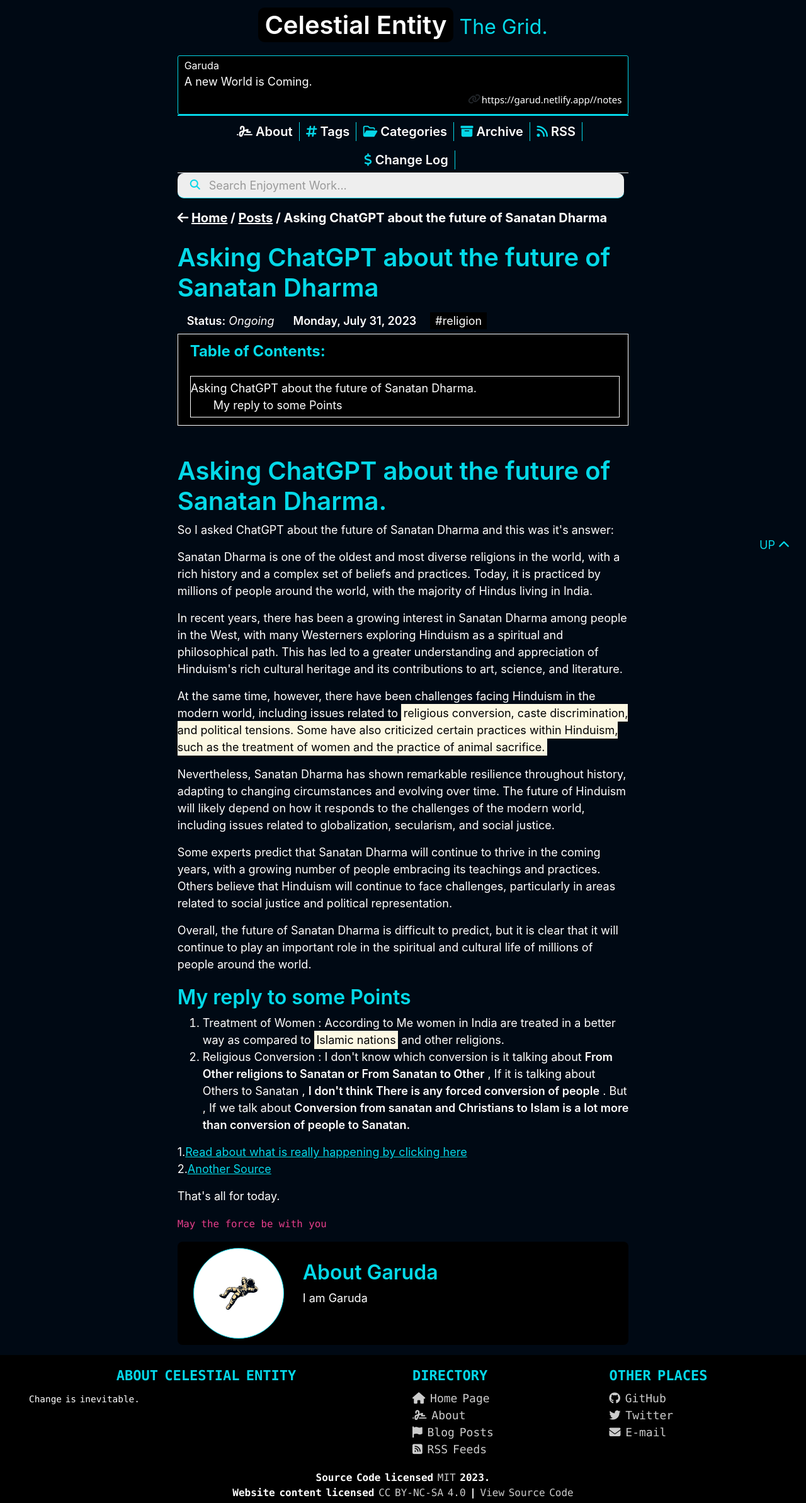
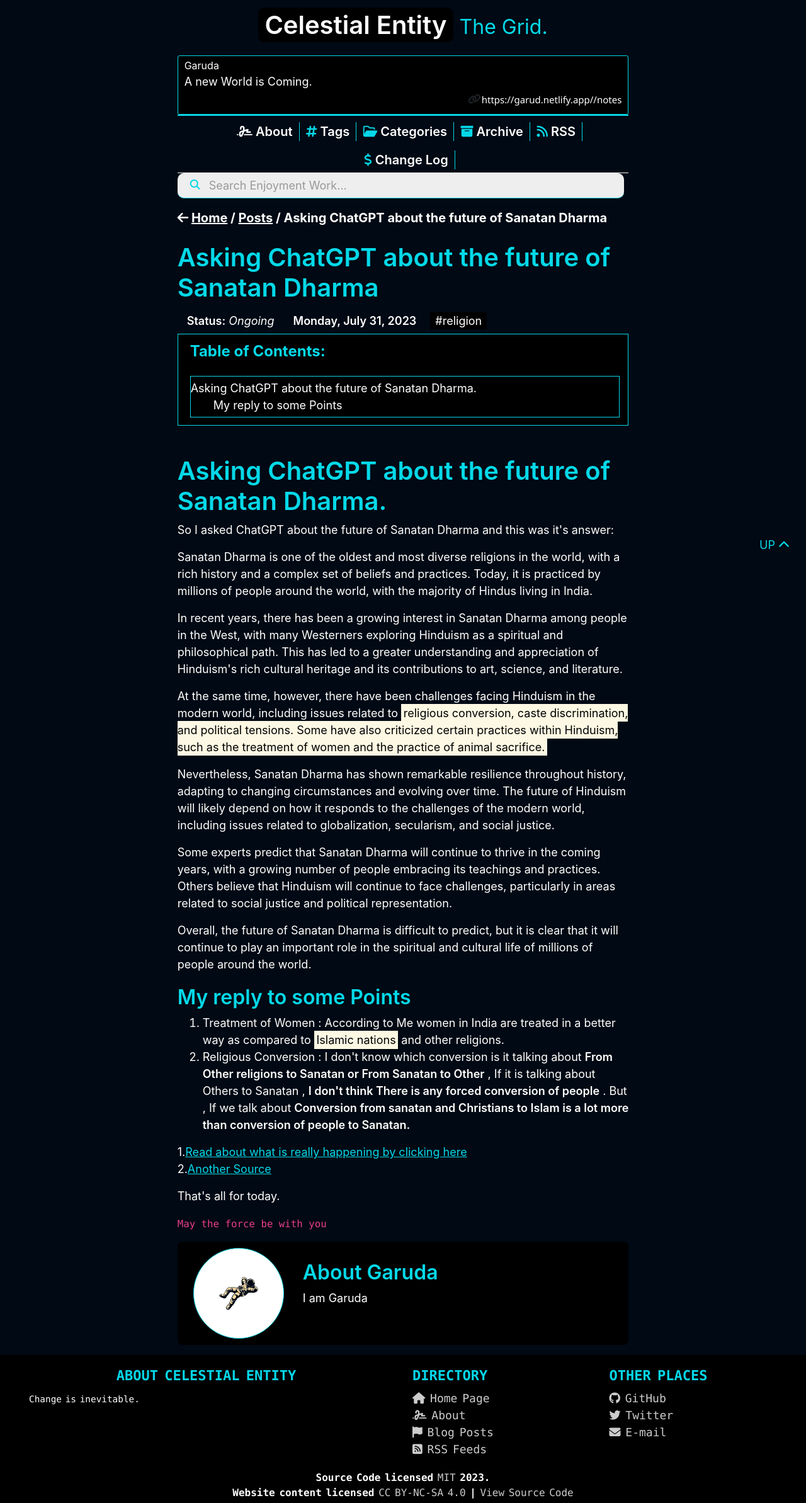
Before and after one commit to stardoom4/blog, a Jekyll site: the page built from _posts/2023-07-31-asking-chatgpt-about-future-of-sanatana-dharm.md, in a window 1280 px wide. Shown: the whole page at 63% size. Built offline with Jekyll 4.4.1, drawn with Linux system fonts in a browser that asks for light colours; nearby versions of some CDN libraries; the table of contents is made by our own code.

Commit message:
Update toc.css

```diff
--- a/assets/css/toc.css
+++ b/assets/css/toc.css
@@ -2,7 +2,7 @@
 .toc,
 .mw-warning {
     background-color: #000000;
-    border: 1px solid #fff;
+    border: 1px solid #05d7e8;
     font-size: 95%;
     padding: 5px;
 }
```
